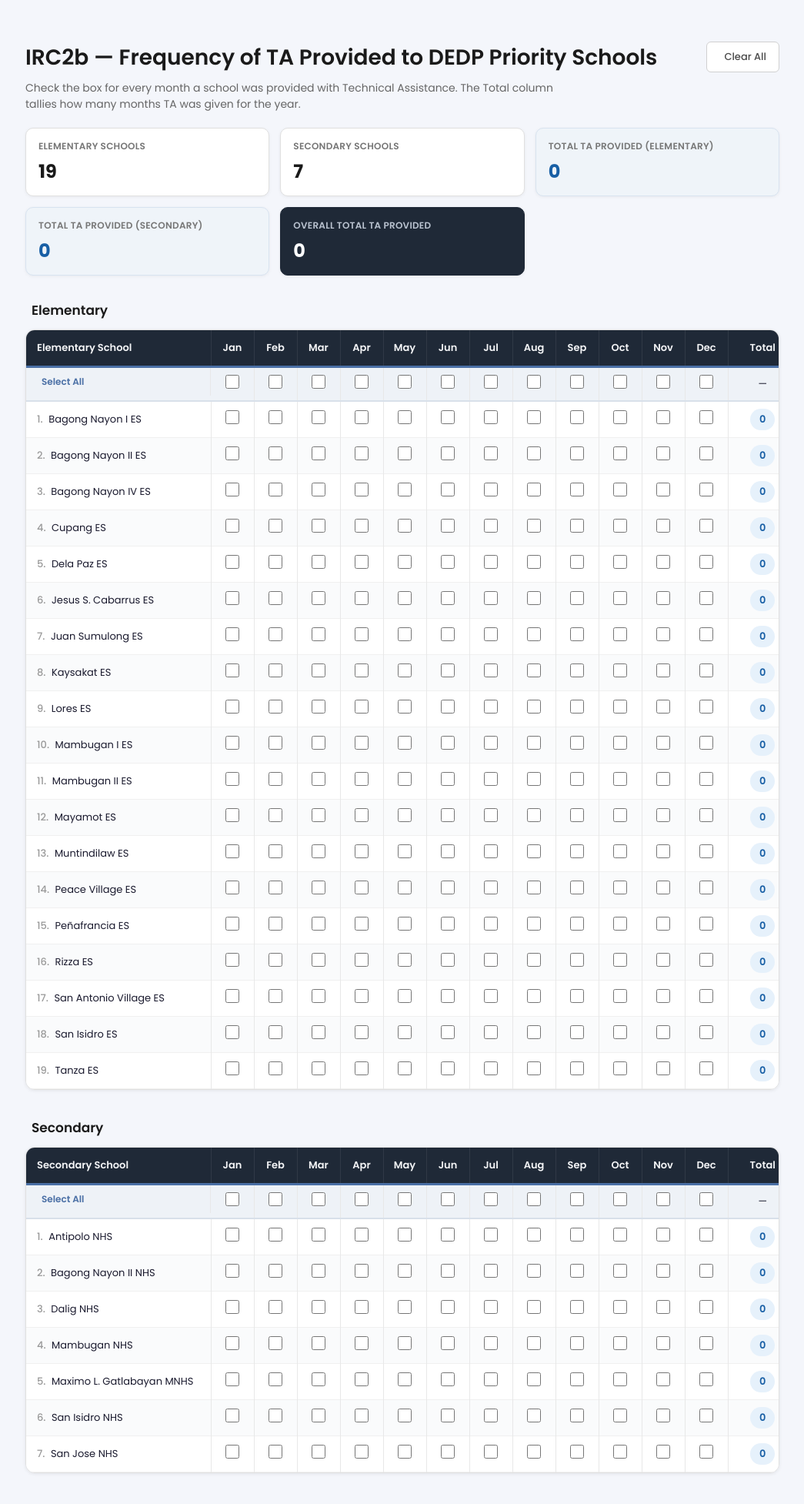
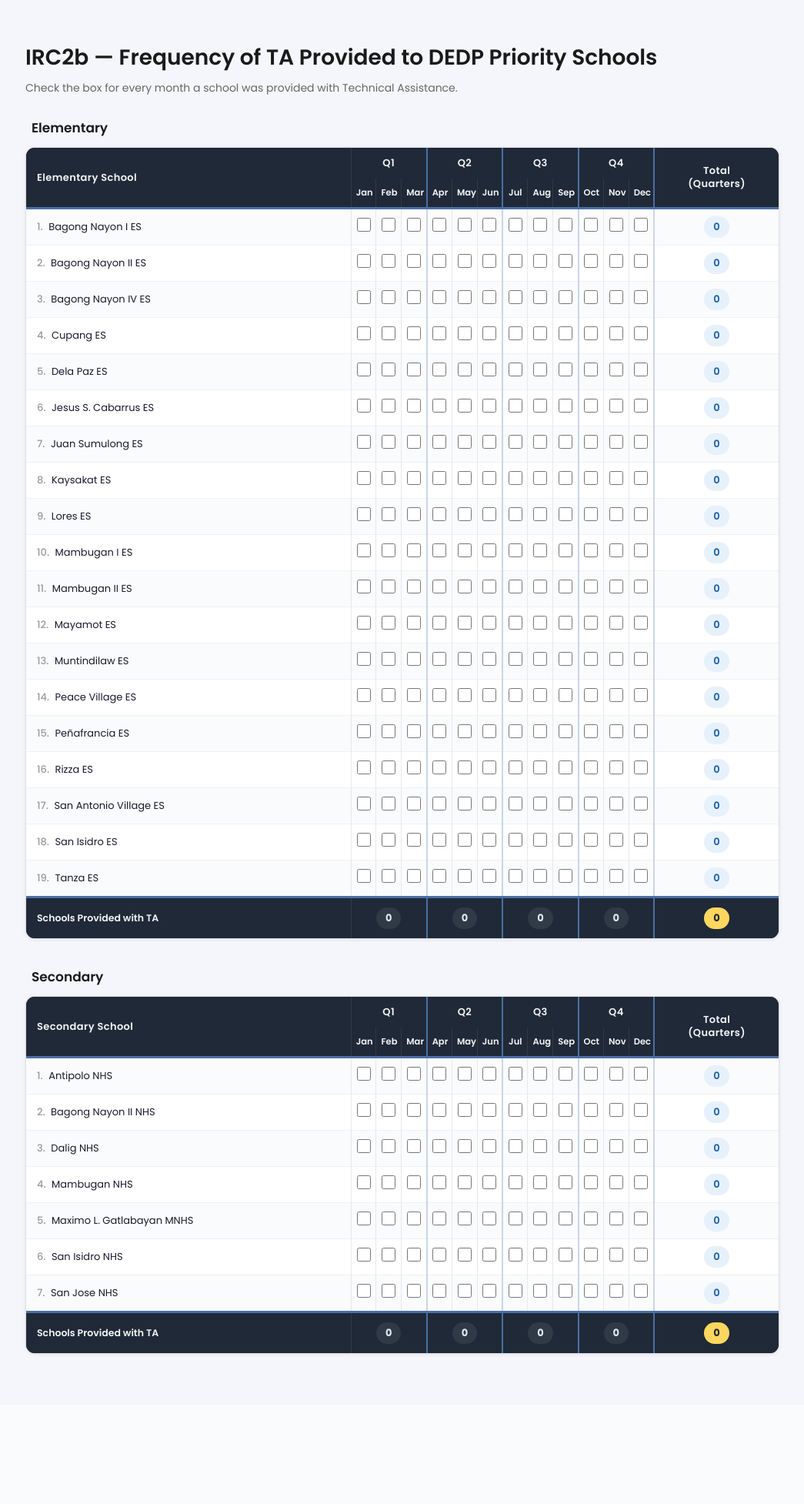
Before and after one commit to n-renz0801/Project-IRC, a Flask app: template templates/tabs/irc2b.html in a window 1280 px wide. Shown: the part 104-2058 px from the top of the page at 77% size, without its empty margins (117-1162 px from the left). After the commit the page ends 1865 px from the top, so only its background shows below. Run offline with Flask 3, Linux system fonts and the light colour scheme; the template is opened without the code that fills it, so the values that code supplies are empty; some libraries are stand-ins or nearby versions.

Commit message:
irc2b: implemented quarter total functionality

```diff
--- a/static/css/irc2b.css
+++ b/static/css/irc2b.css
@@ -14,11 +14,7 @@ html::-webkit-scrollbar {
 }
 
 .irc2b-header {
-  display: flex;
-  justify-content: space-between;
-  align-items: flex-start;
-  gap: 16px;
-  margin-bottom: 20px;
+  margin-bottom: 28px;
 }
 
 .irc2b-header h2 {
@@ -33,88 +29,7 @@ html::-webkit-scrollbar {
   color: #666;
   margin: 0;
   line-height: 1.5;
-  max-width: 720px;
-}
-
-.irc2b-reset-btn {
-  flex-shrink: 0;
-  display: inline-flex;
-  align-items: center;
-  gap: 6px;
-  background: white;
-  color: #4a4a4a;
-  border: 1px solid #d0d0d0;
-  padding: 9px 16px;
-  border-radius: 6px;
-  font-size: 13px;
-  font-weight: 500;
-  cursor: pointer;
-  transition: all 0.2s ease;
-  white-space: nowrap;
-}
-
-.irc2b-reset-btn:hover {
-  background: #fdeceb;
-  border-color: #e2635a;
-  color: #c0392b;
-}
-
-/* ------------------------------------------------------------------
-   Summary cards
------------------------------------------------------------------- */
-
-.irc2b-summary-row {
-  display: grid;
-  grid-template-columns: repeat(5, 1fr);
-  gap: 14px;
-  margin-bottom: 32px;
-}
-
-.irc2b-summary-card {
-  background: white;
-  border: 1px solid #e0e0e0;
-  border-radius: 10px;
-  padding: 14px 16px;
-  display: flex;
-  flex-direction: column;
-  gap: 6px;
-  box-shadow: 0 1px 4px rgba(0, 0, 0, 0.06);
-}
-
-.irc2b-summary-label {
-  font-size: 12px;
-  font-weight: 600;
-  color: #777;
-  text-transform: uppercase;
-  letter-spacing: 0.02em;
-}
-
-.irc2b-summary-value {
-  font-size: 24px;
-  font-weight: 700;
-  color: #1a1a1a;
-}
-
-.irc2b-summary-card-accent {
-  background: #eff4f9;
-  border-color: #d8e3f0;
-}
-
-.irc2b-summary-card-accent .irc2b-summary-value {
-  color: #185fa5;
-}
-
-.irc2b-summary-card-highlight {
-  background: #1f2937;
-  border-color: #1f2937;
-}
-
-.irc2b-summary-card-highlight .irc2b-summary-label {
-  color: #b9c2cf;
-}
-
-.irc2b-summary-card-highlight .irc2b-summary-value {
-  color: #ffffff;
+  max-width: 760px;
 }
 
 /* ------------------------------------------------------------------
@@ -141,7 +56,7 @@ html::-webkit-scrollbar {
 }
 
 /* ------------------------------------------------------------------
-   Main Table — matches irc1b: dark header, alternating rows
+   Main Table — dark header, quarter groups over month sub-columns
 ------------------------------------------------------------------ */
 
 .irc2b-table-wrapper {
@@ -163,17 +78,35 @@ html::-webkit-scrollbar {
 
 .irc2b-table thead {
   background: #1f2937;
-  border-bottom: 3px solid #4a6fa5;
 }
 
 .irc2b-table thead th {
-  padding: 13px 6px;
+  padding: 10px 6px;
   text-align: center;
   font-weight: 600;
   color: #f3f4f6;
   white-space: nowrap;
   border-right: 1px solid rgba(255, 255, 255, 0.08);
   background: #1f2937;
+}
+
+.irc2b-quarter-row th {
+  padding-top: 12px;
+  padding-bottom: 8px;
+  font-size: 13px;
+  letter-spacing: 0.03em;
+}
+
+.irc2b-month-row {
+  border-bottom: 3px solid #4a6fa5;
+}
+
+.irc2b-month-row th {
+  padding-top: 6px;
+  padding-bottom: 10px;
+  font-size: 11.5px;
+  font-weight: 500;
+  color: #d3d8e0;
 }
 
 .irc2b-table thead th:last-child {
@@ -187,13 +120,23 @@ html::-webkit-scrollbar {
 }
 
 .irc2b-total-col {
-  width: 90px;
+  width: 92px;
   text-align: center;
+  line-height: 1.3;
 }
 
 .irc2b-table th:not(.irc2b-label-col):not(.irc2b-total-col),
 .irc2b-table td:not(.irc2b-label-col):not(.irc2b-total-cell) {
   width: 56px;
+}
+
+/* Thicker divider marking the end of each quarter's 3 months */
+.irc2b-quarter-end {
+  border-right: 2px solid #4a6fa5 !important;
+}
+
+.irc2b-table tbody td.irc2b-quarter-end {
+  border-right: 2px solid #c9d6e8 !important;
 }
 
 .irc2b-school-num {
@@ -207,15 +150,15 @@ html::-webkit-scrollbar {
   transition: background-color 0.15s ease;
 }
 
-.irc2b-table tbody tr:not(.irc2b-select-all-row):nth-child(odd) {
+.irc2b-table tbody tr:nth-child(odd) {
   background: #fafbfc;
 }
 
-.irc2b-table tbody tr:not(.irc2b-select-all-row):nth-child(even) {
+.irc2b-table tbody tr:nth-child(even) {
   background: white;
 }
 
-.irc2b-table tbody tr:not(.irc2b-select-all-row):hover {
+.irc2b-table tbody tr:hover {
   background: #f0f5ff;
 }
 
@@ -230,35 +173,12 @@ html::-webkit-scrollbar {
   border-right: none;
 }
 
-/* "Select All" header row, pinned as the first row inside tbody */
-.irc2b-select-all-row {
-  background: #eef2f7 !important;
-  border-bottom: 2px solid #d8e0ea !important;
-}
-
-.irc2b-select-all-label {
-  font-size: 12px;
-  font-weight: 600;
-  color: #4a6fa5;
-  display: flex;
-  align-items: center;
-  gap: 6px;
-}
-
-.irc2b-select-all-label i {
-  font-size: 14px;
-}
-
 /* Checkboxes */
 .irc2b-table input[type="checkbox"] {
   width: 18px;
   height: 18px;
   cursor: pointer;
   accent-color: #4a6fa5;
-}
-
-.irc2b-select-all-check {
-  accent-color: #185fa5;
 }
 
 /* Total — pill badge, same treatment as irc1b */
@@ -277,20 +197,63 @@ html::-webkit-scrollbar {
   min-width: 20px;
 }
 
+/* ------------------------------------------------------------------
+   Footer row — per-quarter and grand totals across all schools
+------------------------------------------------------------------ */
+
+.irc2b-table tfoot {
+  background: #1f2937;
+}
+
+.irc2b-footer-row td {
+  border-top: 3px solid #4a6fa5;
+  border-right: 1px solid rgba(255, 255, 255, 0.08);
+  padding: 12px 6px;
+  background: #1f2937;
+}
+
+.irc2b-footer-row td:last-child {
+  border-right: none;
+}
+
+.irc2b-footer-label {
+  text-align: left !important;
+  padding-left: 14px !important;
+  font-weight: 600;
+  font-size: 12.5px;
+  color: #f3f4f6;
+}
+
+.irc2b-footer-cell {
+  text-align: center;
+}
+
+.irc2b-quarter-footer-total {
+  display: inline-block;
+  font-weight: 700;
+  color: #dce6f5;
+  background: rgba(255, 255, 255, 0.08);
+  font-size: 13px;
+  padding: 4px 12px;
+  border-radius: 999px;
+  min-width: 20px;
+}
+
+.irc2b-footer-grand-total {
+  display: inline-block;
+  font-weight: 700;
+  color: #1f2937;
+  background: #ffd75e;
+  font-size: 13px;
+  padding: 4px 12px;
+  border-radius: 999px;
+  min-width: 20px;
+}
+
 /* Responsive: only guard against very narrow windows since this is a
    PC/laptop-only tool — no phone-sized breakpoints needed. */
-@media (max-width: 1400px) {
-  .irc2b-summary-row {
-    grid-template-columns: repeat(3, 1fr);
+@media (max-width: 900px) {
+  .irc2b-header h2 {
+    font-size: 24px;
   }
 }
-
-@media (max-width: 900px) {
-  .irc2b-summary-row {
-    grid-template-columns: repeat(2, 1fr);
-  }
-
-  .irc2b-header {
-    flex-direction: column;
-  }
-}
--- a/static/js/irc2b.js
+++ b/static/js/irc2b.js
@@ -1,32 +1,8 @@
 (function () {
-  const MONTHS = [
-    "jan",
-    "feb",
-    "mar",
-    "apr",
-    "may",
-    "jun",
-    "jul",
-    "aug",
-    "sep",
-    "oct",
-    "nov",
-    "dec",
-  ];
   const SECTIONS = ["elementary", "secondary"];
 
   const tab = document.getElementById("irc2b-tab");
   if (!tab) return;
-
-  const elementaryGrandTotalEl = document.getElementById(
-    "irc2b-elementary-grand-total",
-  );
-  const secondaryGrandTotalEl = document.getElementById(
-    "irc2b-secondary-grand-total",
-  );
-  const overallGrandTotalEl = document.getElementById(
-    "irc2b-overall-grand-total",
-  );
 
   function getTable(section) {
     return document.getElementById(`irc2b-table-${section}`);
@@ -39,136 +15,79 @@
     );
   }
 
-  function getColumnCheckboxes(section, month) {
-    const table = getTable(section);
-    return Array.from(
-      table.querySelectorAll(`input.irc2b-check[data-month="${month}"]`),
-    );
-  }
-
   function getAllRowIndices(section) {
     const table = getTable(section);
     const rows = table.querySelectorAll("tbody tr[data-row-index]");
     return Array.from(rows).map((r) => r.dataset.rowIndex);
   }
 
-  // Recalculate a single row's Total cell based on checked months.
+  // A quarter counts toward a row's total if ANY of its months are checked —
+  // Jan + Feb both checked still only counts once, since they're both Q1.
+  // Returns the Set of quarters reached, so callers can both show the row
+  // total (set size) and roll quarters up into the footer counts.
   function recalcRow(section, row) {
     const checkboxes = getRowCheckboxes(section, row);
-    const total = checkboxes.filter((cb) => cb.checked).length;
+
+    const quartersWithTA = new Set();
+    checkboxes.forEach((cb) => {
+      if (cb.checked) quartersWithTA.add(cb.dataset.quarter);
+    });
+
+    const total = quartersWithTA.size; // max 4 (Q1–Q4)
+
     const totalEl = getTable(section).querySelector(
       `.irc2b-row-total[data-row="${row}"]`,
     );
     if (totalEl) totalEl.textContent = total.toLocaleString();
-    return total;
+
+    return quartersWithTA;
   }
 
-  // Recalculate the "Select All" checkbox state for one month column,
-  // reflecting a checked / unchecked / indeterminate (partial) state.
-  function recalcSelectAllState(section, month) {
-    const checkboxes = getColumnCheckboxes(section, month);
-    const checkedCount = checkboxes.filter((cb) => cb.checked).length;
-    const selectAll = getTable(section).querySelector(
-      `.irc2b-select-all-check[data-month="${month}"]`,
-    );
-    if (!selectAll) return;
+  // Footer row: "how many schools" per quarter, and "how many schools"
+  // reached in 2+ quarters overall.
+  function recalcFooter(section) {
+    const quarterCounts = { Q1: 0, Q2: 0, Q3: 0, Q4: 0 };
+    let schoolsWithTwoPlusQuarters = 0;
 
-    if (checkedCount === 0) {
-      selectAll.checked = false;
-      selectAll.indeterminate = false;
-    } else if (checkedCount === checkboxes.length) {
-      selectAll.checked = true;
-      selectAll.indeterminate = false;
-    } else {
-      selectAll.checked = false;
-      selectAll.indeterminate = true;
+    getAllRowIndices(section).forEach((row) => {
+      const quartersWithTA = recalcRow(section, row);
+
+      quartersWithTA.forEach((q) => {
+        quarterCounts[q] += 1;
+      });
+
+      if (quartersWithTA.size >= 2) {
+        schoolsWithTwoPlusQuarters += 1;
+      }
+    });
+
+    const table = getTable(section);
+    Object.keys(quarterCounts).forEach((q) => {
+      const el = table.querySelector(
+        `.irc2b-quarter-footer-total[data-quarter="${q}"]`,
+      );
+      if (el) el.textContent = quarterCounts[q].toLocaleString();
+    });
+
+    const grandEl = table.querySelector(".irc2b-footer-grand-total");
+    if (grandEl) {
+      grandEl.textContent = schoolsWithTwoPlusQuarters.toLocaleString();
     }
   }
 
-  // Sum every row's total within a section's table.
-  function recalcSectionGrandTotal(section) {
-    const rows = getAllRowIndices(section);
-    const sum = rows.reduce((acc, row) => acc + recalcRow(section, row), 0);
-    return sum;
-  }
-
-  function recalcAllGrandTotals() {
-    const elementaryTotal = recalcSectionGrandTotal("elementary");
-    const secondaryTotal = recalcSectionGrandTotal("secondary");
-
-    elementaryGrandTotalEl.textContent = elementaryTotal.toLocaleString();
-    secondaryGrandTotalEl.textContent = secondaryTotal.toLocaleString();
-    overallGrandTotalEl.textContent = (
-      elementaryTotal + secondaryTotal
-    ).toLocaleString();
-  }
-
-  function refreshAllSelectAllStates(section) {
-    MONTHS.forEach((month) => recalcSelectAllState(section, month));
-  }
-
-  // --- Event delegation: individual school/month checkboxes ---
+  // --- Event delegation: checkbox changes ---
   SECTIONS.forEach((section) => {
     const table = getTable(section);
     if (!table) return;
 
     table.addEventListener("change", (e) => {
       const target = e.target;
+      if (!target.matches("input.irc2b-check")) return;
 
-      if (target.matches("input.irc2b-check")) {
-        const row = target.dataset.row;
-        const month = target.dataset.month;
-        recalcRow(section, row);
-        recalcSelectAllState(section, month);
-        recalcAllGrandTotals();
-        return;
-      }
-
-      if (target.matches("input.irc2b-select-all-check")) {
-        const month = target.dataset.month;
-        const checkboxes = getColumnCheckboxes(section, month);
-        checkboxes.forEach((cb) => {
-          cb.checked = target.checked;
-        });
-        target.indeterminate = false;
-
-        getAllRowIndices(section).forEach((row) => recalcRow(section, row));
-        recalcAllGrandTotals();
-      }
+      recalcFooter(section);
     });
   });
 
-  // --- Clear All button ---
-  const resetBtn = document.getElementById("irc2b-reset-btn");
-  if (resetBtn) {
-    resetBtn.addEventListener("click", () => {
-      const confirmed = window.confirm(
-        "Clear all checked months for every school? This cannot be undone.",
-      );
-      if (!confirmed) return;
-
-      SECTIONS.forEach((section) => {
-        const table = getTable(section);
-        table
-          .querySelectorAll("input.irc2b-check")
-          .forEach((cb) => (cb.checked = false));
-        table.querySelectorAll("input.irc2b-select-all-check").forEach((cb) => {
-          cb.checked = false;
-          cb.indeterminate = false;
-        });
-      });
-
-      SECTIONS.forEach((section) => {
-        getAllRowIndices(section).forEach((row) => recalcRow(section, row));
-      });
-      recalcAllGrandTotals();
-    });
-  }
-
   // --- Initial render ---
-  SECTIONS.forEach((section) => {
-    getAllRowIndices(section).forEach((row) => recalcRow(section, row));
-    refreshAllSelectAllStates(section);
-  });
-  recalcAllGrandTotals();
+  SECTIONS.forEach((section) => recalcFooter(section));
 })();
--- a/templates/tabs/irc2b.html
+++ b/templates/tabs/irc2b.html
@@ -6,17 +6,17 @@ block content %}
   href="{{ url_for('static', filename='css/irc2b.css') }}"
 />
 
-{% set months = [ ("jan", "Jan"), ("feb", "Feb"), ("mar", "Mar"), ("apr",
-"Apr"), ("may", "May"), ("jun", "Jun"), ("jul", "Jul"), ("aug", "Aug"), ("sep",
-"Sep"), ("oct", "Oct"), ("nov", "Nov"), ("dec", "Dec") ] %} {% set
-elementary_schools = [ "Bagong Nayon I ES", "Bagong Nayon II ES", "Bagong Nayon
-IV ES", "Cupang ES", "Dela Paz ES", "Jesus S. Cabarrus ES", "Juan Sumulong ES",
-"Kaysakat ES", "Lores ES", "Mambugan I ES", "Mambugan II ES", "Mayamot ES",
-"Muntindilaw ES", "Peace Village ES", "Peñafrancia ES", "Rizza ES", "San Antonio
-Village ES", "San Isidro ES", "Tanza ES" ] %} {% set secondary_schools = [
-"Antipolo NHS", "Bagong Nayon II NHS", "Dalig NHS", "Mambugan NHS", "Maximo L.
-Gatlabayan MNHS", "San Isidro NHS", "San Jose NHS" ] %} {% macro
-render_table(schools, section_id, section_label) %}
+{% set quarters = [ ("Q1", [("jan", "Jan"), ("feb", "Feb"), ("mar", "Mar")]),
+("Q2", [("apr", "Apr"), ("may", "May"), ("jun", "Jun")]), ("Q3", [("jul",
+"Jul"), ("aug", "Aug"), ("sep", "Sep")]), ("Q4", [("oct", "Oct"), ("nov",
+"Nov"), ("dec", "Dec")]) ] %} {% set elementary_schools = [ "Bagong Nayon I ES",
+"Bagong Nayon II ES", "Bagong Nayon IV ES", "Cupang ES", "Dela Paz ES", "Jesus
+S. Cabarrus ES", "Juan Sumulong ES", "Kaysakat ES", "Lores ES", "Mambugan I ES",
+"Mambugan II ES", "Mayamot ES", "Muntindilaw ES", "Peace Village ES",
+"Peñafrancia ES", "Rizza ES", "San Antonio Village ES", "San Isidro ES", "Tanza
+ES" ] %} {% set secondary_schools = [ "Antipolo NHS", "Bagong Nayon II NHS",
+"Dalig NHS", "Mambugan NHS", "Maximo L. Gatlabayan MNHS", "San Isidro NHS", "San
+Jose NHS" ] %} {% macro render_table(schools, section_id, section_label) %}
 <div class="irc2b-table-wrapper">
   <table
     id="irc2b-table-{{ section_id }}"
@@ -24,50 +24,43 @@ render_table(schools, section_id, section_label) %}
     data-section="{{ section_id }}"
   >
     <thead>
-      <tr>
-        <th class="irc2b-label-col">{{ section_label }} School</th>
-        {% for key, label in months %}
-        <th>{{ label }}</th>
+      <tr class="irc2b-quarter-row">
+        <th class="irc2b-label-col" rowspan="2">{{ section_label }} School</th>
+        {% for q_key, q_months in quarters %}
+        <th class="irc2b-quarter-col irc2b-quarter-end" colspan="3">
+          {{ q_key }}
+        </th>
         {% endfor %}
-        <th class="irc2b-total-col">Total</th>
+        <th class="irc2b-total-col" rowspan="2">Total<br />(Quarters)</th>
+      </tr>
+      <tr class="irc2b-month-row">
+        {% for q_key, q_months in quarters %} {% for key, label in q_months %}
+        <th class="{% if loop.last %}irc2b-quarter-end{% endif %}">
+          {{ label }}
+        </th>
+        {% endfor %} {% endfor %}
       </tr>
     </thead>
     <tbody>
-      <tr class="irc2b-select-all-row">
-        <td class="irc2b-label-col irc2b-select-all-label">
-          <i class="ti ti-checks"></i> Select All
-        </td>
-        {% for key, label in months %}
-        <td>
-          <input
-            type="checkbox"
-            class="irc2b-select-all-check"
-            data-section="{{ section_id }}"
-            data-month="{{ key }}"
-            aria-label="Select all {{ label }} for {{ section_label }}"
-          />
-        </td>
-        {% endfor %}
-        <td class="irc2b-total-cell">&mdash;</td>
-      </tr>
       {% for school in schools %} {% set row_idx = loop.index0 %}
       <tr data-row-index="{{ row_idx }}">
         <td class="irc2b-label-col">
           <span class="irc2b-school-num">{{ loop.index }}.</span>
           {{ school }}
         </td>
-        {% for key, label in months %}
-        <td>
+        {% for q_key, q_months in quarters %} {% for key, label in q_months %}
+        <td class="{% if loop.last %}irc2b-quarter-end{% endif %}">
           <input
             type="checkbox"
             class="irc2b-check"
             data-section="{{ section_id }}"
             data-row="{{ row_idx }}"
             data-month="{{ key }}"
+            data-quarter="{{ q_key }}"
             id="{{ section_id }}-{{ row_idx }}-{{ key }}"
           />
         </td>
-        {% endfor %}
+        {% endfor %} {% endfor %}
         <td class="irc2b-total-cell">
           <span
             class="irc2b-row-total"
@@ -79,6 +72,28 @@ render_table(schools, section_id, section_label) %}
       </tr>
       {% endfor %}
     </tbody>
+    <tfoot>
+      <tr class="irc2b-footer-row">
+        <td class="irc2b-label-col irc2b-footer-label">
+          Schools Provided with TA
+        </td>
+        {% for q_key, q_months in quarters %}
+        <td colspan="3" class="irc2b-quarter-end irc2b-footer-cell">
+          <span
+            class="irc2b-quarter-footer-total"
+            data-section="{{ section_id }}"
+            data-quarter="{{ q_key }}"
+            >0</span
+          >
+        </td>
+        {% endfor %}
+        <td class="irc2b-total-cell irc2b-footer-cell">
+          <span class="irc2b-footer-grand-total" data-section="{{ section_id }}"
+            >0</span
+          >
+        </td>
+      </tr>
+    </tfoot>
   </table>
 </div>
 {% endmacro %}
@@ -89,39 +104,13 @@ render_table(schools, section_id, section_label) %}
       <h2>IRC2b &mdash; Frequency of TA Provided to DEDP Priority Schools</h2>
       <p class="irc2b-subtitle">
         Check the box for every month a school was provided with Technical
-        Assistance. The Total column tallies how many months TA was given for
-        the year.
+        Assistance.
+        <!-- Months are grouped by quarter — a school counts toward the
+        Total only once per quarter, no matter how many months within that
+        quarter it was checked. The bottom row tallies how many schools were
+        reached each quarter, and how many schools were reached in at least 2
+        quarters for the year.-->
       </p>
-    </div>
-    <button type="button" id="irc2b-reset-btn" class="irc2b-reset-btn">
-      <i class="ti ti-refresh"></i> Clear All
-    </button>
-  </div>
-
-  <div class="irc2b-summary-row">
-    <div class="irc2b-summary-card">
-      <span class="irc2b-summary-label">Elementary Schools</span>
-      <span class="irc2b-summary-value">{{ elementary_schools|length }}</span>
-    </div>
-    <div class="irc2b-summary-card">
-      <span class="irc2b-summary-label">Secondary Schools</span>
-      <span class="irc2b-summary-value">{{ secondary_schools|length }}</span>
-    </div>
-    <div class="irc2b-summary-card irc2b-summary-card-accent">
-      <span class="irc2b-summary-label">Total TA Provided (Elementary)</span>
-      <span class="irc2b-summary-value" id="irc2b-elementary-grand-total"
-        >0</span
-      >
-    </div>
-    <div class="irc2b-summary-card irc2b-summary-card-accent">
-      <span class="irc2b-summary-label">Total TA Provided (Secondary)</span>
-      <span class="irc2b-summary-value" id="irc2b-secondary-grand-total"
-        >0</span
-      >
-    </div>
-    <div class="irc2b-summary-card irc2b-summary-card-highlight">
-      <span class="irc2b-summary-label">Overall Total TA Provided</span>
-      <span class="irc2b-summary-value" id="irc2b-overall-grand-total">0</span>
     </div>
   </div>
 
```
